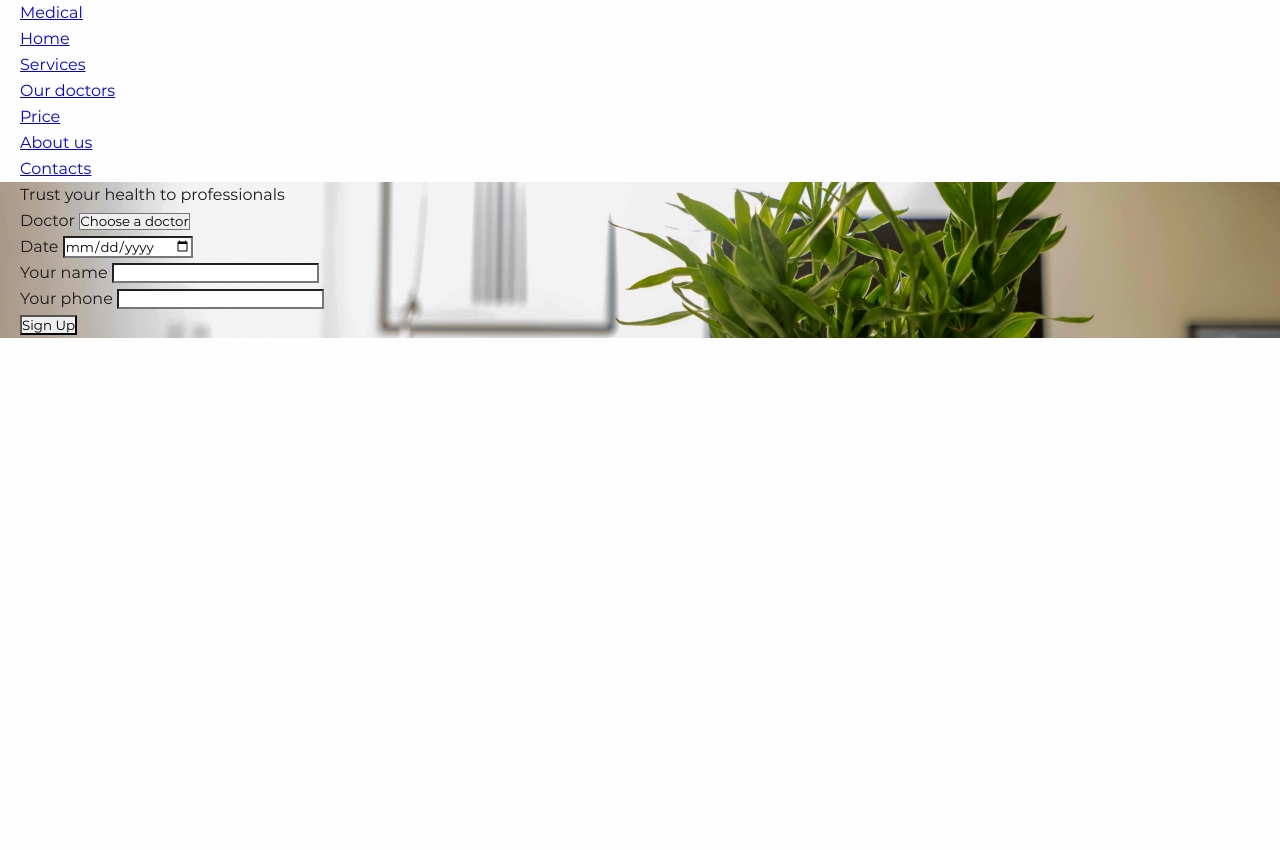
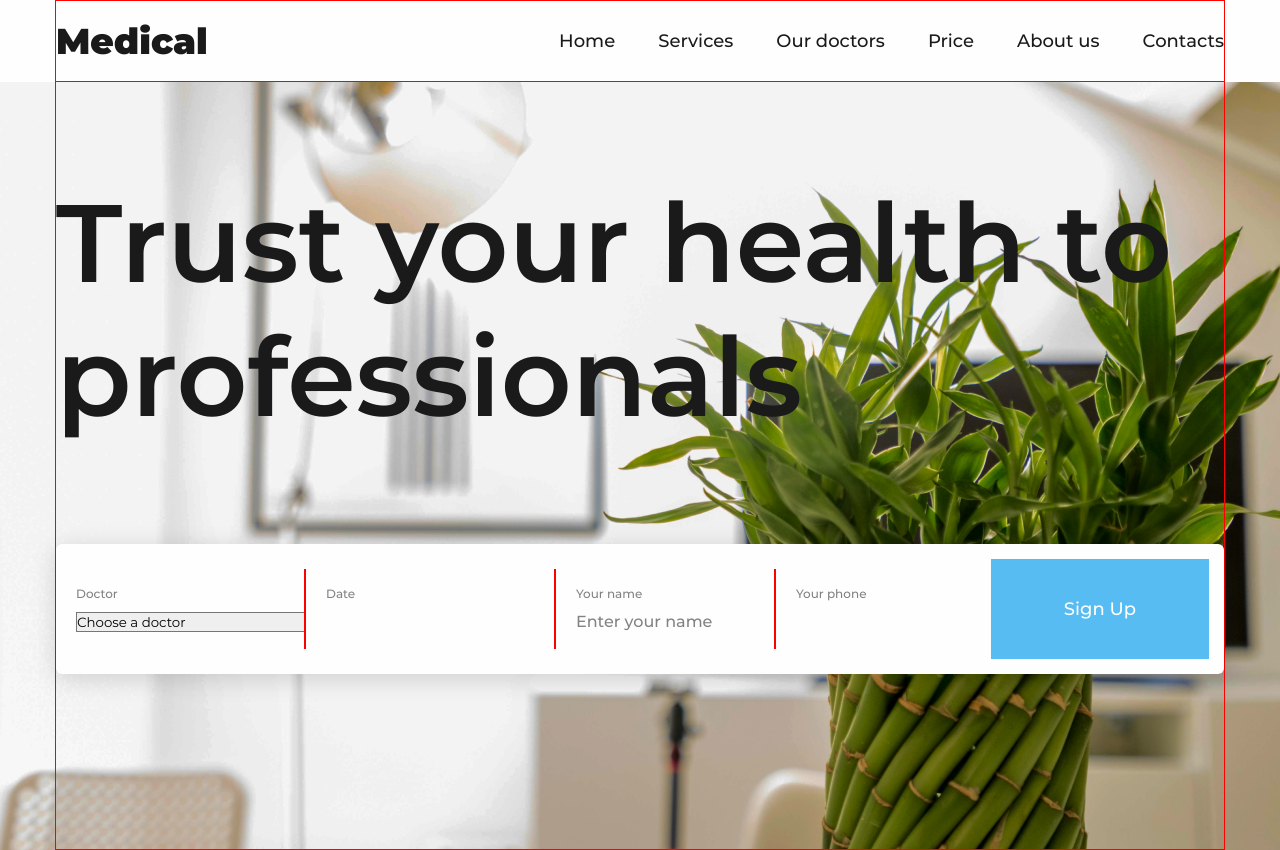
Before and after one commit to khomchenko/medical-landing, a website: page index.html in a window 1280 px wide. Before the commit the page ends 800 px from the top, so only its background shows below. Drawn offline with Linux system fonts and the light colour scheme.

Commit message:
Add styles header and hero

```diff
--- a/assets/sass/_base.scss
+++ b/assets/sass/_base.scss
@@ -64,8 +64,8 @@ body {
 }
 
 .container {
-    max-width: 139.5rem;
+    max-width: 117rem;
     width: 100%;
     margin: 0 auto;
-    padding: 0 2rem;
+    border: 1px solid red;
 }
--- a/assets/sass/_header.scss
+++ b/assets/sass/_header.scss
@@ -0,0 +1,56 @@
+.header {
+    position: fixed;
+    top: 0;
+    left: 0;
+    right: 0;
+    background: var(--color-white);
+    display: flex;
+    flex-direction: column;
+
+    & + * {
+        padding-top: 8rem;
+    }
+
+    &__inner {
+        display: flex;
+        justify-content: space-between;
+        align-items: center;
+        padding: 1.8rem 0;
+
+        &__logo {
+            font-size: 3.6rem;
+            line-height: 4.4rem;
+            font-weight: 900;
+            color: inherit;
+            text-decoration: none;
+
+            img {
+                max-width: 18rem;
+                width: 100%;
+                height: 4.4rem;
+                object-fit: contain;
+            }
+        }
+
+        &__nav {
+            display: flex;
+            flex-wrap: wrap;
+
+            li {
+                font-size: 1.8rem;
+                line-height: 2.2rem;
+                font-weight: 500;
+                margin-right: 4.3rem;
+
+                &:last-child {
+                    margin-right: 0;
+                }
+            }
+
+            a {
+                color: inherit;
+                text-decoration: none;
+            }
+        }
+    }
+}
--- a/assets/sass/_hero.scss
+++ b/assets/sass/_hero.scss
@@ -1,37 +1,116 @@
 .hero {
+    display: flex;
+    flex-direction: column;
     background-image: url(../../assets/images/hero-bg.png);
     background-position: center center;
     background-repeat: no-repeat;
     background-size: cover;
 
     &__inner {
-
+        display: flex;
+        flex-direction: column;
+        padding-top: 9.5rem;
+        padding-bottom: 17.5rem;
     }
 
     &__title {
-
+        font-size: 11rem;
+        line-height: 13.4rem;
+        font-weight: 600;
+        text-align: left;
+        margin-bottom: 10rem;
     }
 
     &__form {
+        display: flex;
+        flex-wrap: wrap;
+        align-items: center;
+        justify-content: space-between;
+        background-color: var(--color-white);
+        box-shadow: 0px 5px 25px rgba(0, 0, 0, 0.15);
+        border-radius: 6px;
+        padding: 1.5rem 2rem;
+        padding-right: 1.5rem;
+
+        &__wrap {
+            display: flex;
+            flex: auto;
+        }
 
         &__block {
+            display: flex;
+            flex-direction: column;
+            justify-content: center;
+            margin-right: 2rem;
+            height: 8rem;
+            overflow: hidden;
+            position: relative;
 
+            &::after {
+                content: '';
+                display: block;
+                position: absolute;
+                top: 0;
+                right: 0;
+                background-color: red;
+                width: 2px;
+                height: 100%;
+            }
+
+            &:last-child {
+
+                &::after {
+                    content: unset;
+                }
+            }
+
+            &.u-large {
+                max-width: 23rem;
+                width: 100%;
+            }
+
+            &.u-medium {
+                max-width: 20rem;
+                width: 100%;
+            }
+
+            &.u-small {
+                max-width: 14rem;
+                width: 100%;
+            }
         }
 
         label {
-
+            font-size: 1.2rem;
+            line-height: 1.5rem;
+            font-weight: 500;
+            color: var(--color-grey);
+            margin-bottom: 1.1rem;
         }
 
         select {
-
+            height: 2rem;
         }
 
         input {
+            font-size: 1.6rem;
+            line-height: 2rem;
+            font-weight: 500;
+            border: none;
+            background-color: transparent;
 
+            &::placeholder {
+                color: var(--color-grey);
+            }
         }
 
         input[type=submit] {
-
+            font-size: 1.8rem;
+            line-height: 2.2rem;
+            font-weight: 500;
+            color: var(--color-white);
+            background-color: var(--color-secondary);
+            padding: 3.9rem 7.3rem;
         }
     }
 }
--- a/index.html
+++ b/index.html
@@ -31,23 +31,25 @@
             <div class="hero__inner">
                 <h1 class="hero__title">Trust your health to professionals</h1>
                 <form class="hero__form" action="#">
-                    <div class="hero__form__block">
+                    <div class="hero__form__wrap">
+                        <div class="hero__form__block u-large">
                             <label for="type">Doctor</label>
                             <select name="type">
                                 <option value="Сhoose a doctor">Сhoose a doctor</option>
                             </select>
                         </div>
-                    <div class="hero__form__block">
+                        <div class="hero__form__block u-large">
                             <label for="date">Date</label>
-                        <input type="date" name="date">
+                            <input type="text" name="date">
                         </div>
-                    <div class="hero__form__block">
+                        <div class="hero__form__block u-medium">
                             <label for="name">Your name</label>
-                        <input type="text" name="name">
+                            <input type="text" name="name" placeholder="Enter your name">
                         </div>
-                    <div class="hero__form__block">
+                        <div class="hero__form__block u-small">
                             <label for="phone">Your phone</label>
                             <input type="tel" name="phone">
+                        </div>
                     </div>
                     <input type="submit" value="Sign Up">
                 </form>
```
Also changed, not shown: assets/css/style.css. Lines whose indentation alone changed are shown as unchanged.
